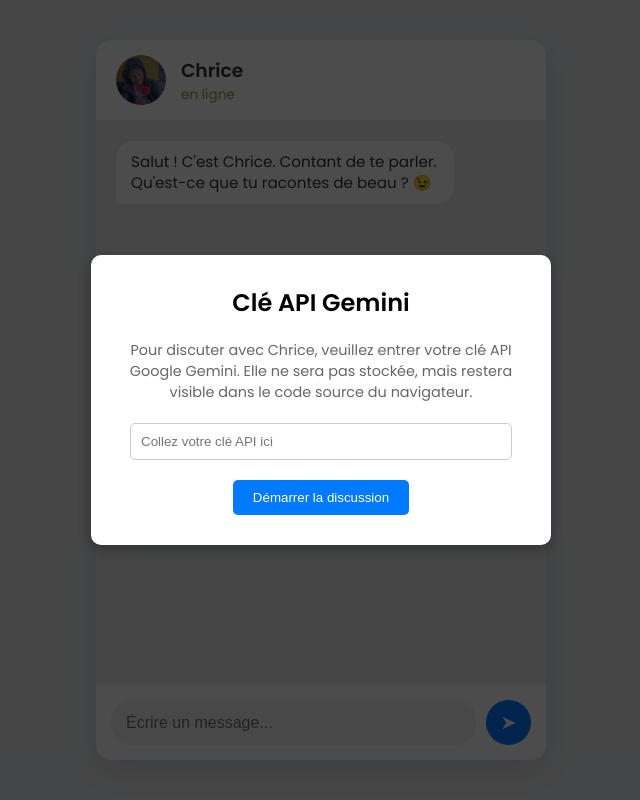
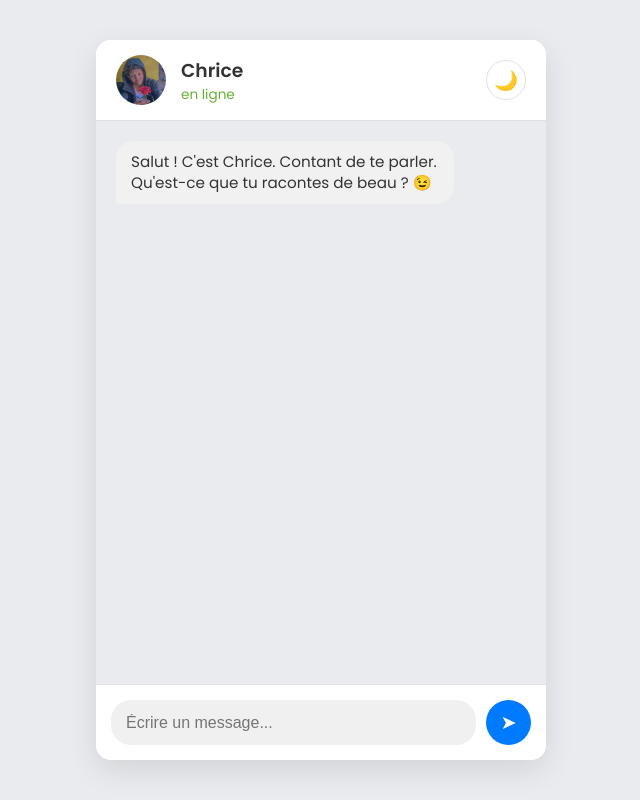
Before and after one commit to Itachi2050/pourAli, a plain HTML site: page index.html in a window 1280 px wide. Shown: the whole page, without its empty margins (319-959 px from the left). Drawn offline with Linux system fonts and the light colour scheme.

Commit message:
Update index.html

```diff
--- a/index.html
+++ b/index.html
@@ -8,74 +8,45 @@
         /* --- POLICES ET STYLE GÉNÉRAL --- */
         @import url('https://fonts.googleapis.com/css2?family=Poppins:wght@400;500;600&display=swap');
 
+        /* --- VARIABLES DE COULEUR (THÈMES) --- */
         :root {
+            /* Thème Clair (par défaut) */
             --primary-color: #007bff;
-            --secondary-color: #f0f0f0;
             --background-color: #e9ebee;
+            --container-bg-color: #ffffff;
+            --secondary-bg-color: #f0f0f0;
             --text-color: #333;
-            --bot-bubble-color: #ffffff;
+            --text-color-light: #666;
+            --bot-bubble-color: #f1f1f1;
             --user-bubble-color: #dcf8c6;
+            --border-color: #e0e0e0;
+            --shadow-color: rgba(0,0,0,0.1);
+        }
+
+        body.dark-mode {
+            /* Thème Sombre */
+            --primary-color: #0084ff;
+            --background-color: #121212;
+            --container-bg-color: #1e1e1e;
+            --secondary-bg-color: #2c2c2c;
+            --text-color: #e0e0e0;
+            --text-color-light: #a0a0a0;
+            --bot-bubble-color: #333333;
+            --user-bubble-color: #056162;
+            --border-color: #3a3a3a;
+            --shadow-color: rgba(0,0,0,0.4);
         }
 
         body {
             font-family: 'Poppins', sans-serif;
             background-color: var(--background-color);
+            color: var(--text-color);
             margin: 0;
             display: flex;
             justify-content: center;
             align-items: center;
             height: 100vh;
-        }
-
-        /* --- MODAL POUR LA CLÉ API --- */
-        #api-key-modal {
-            position: fixed;
-            top: 0;
-            left: 0;
-            width: 100%;
-            height: 100%;
-            background-color: rgba(0,0,0,0.7);
-            display: flex;
-            justify-content: center;
-            align-items: center;
-            z-index: 1000;
-        }
-
-        #api-key-box {
-            background: white;
-            padding: 30px;
-            border-radius: 10px;
-            box-shadow: 0 5px 15px rgba(0,0,0,0.3);
-            text-align: center;
-            max-width: 400px;
-        }
-
-        #api-key-box h2 {
-            margin-top: 0;
-        }
-
-        #api-key-box p {
-            font-size: 0.9em;
-            color: #666;
-            margin-bottom: 20px;
-        }
-
-        #api-key-input {
-            width: 90%;
-            padding: 10px;
-            border: 1px solid #ccc;
-            border-radius: 5px;
-            margin-bottom: 20px;
-        }
-
-        #save-api-key-btn {
-            background: var(--primary-color);
-            color: white;
-            border: none;
-            padding: 10px 20px;
-            border-radius: 5px;
-            cursor: pointer;
-            font-weight: 500;
+            transition: background-color 0.3s, color 0.3s;
         }
 
         /* --- CONTENEUR DU CHAT --- */
@@ -86,19 +57,28 @@
             max-height: 800px;
             display: flex;
             flex-direction: column;
-            background: var(--background-color);
+            background: var(--container-bg-color);
             border-radius: 15px;
-            box-shadow: 0 10px 30px rgba(0,0,0,0.1);
+            box-shadow: 0 10px 30px var(--shadow-color);
             overflow: hidden;
+            transition: background-color 0.3s;
         }
 
         /* --- EN-TÊTE DU CHAT --- */
         #chat-header {
             display: flex;
             align-items: center;
+            justify-content: space-between;
             padding: 15px 20px;
-            background: var(--bot-bubble-color);
-            border-bottom: 1px solid var(--secondary-color);
+            background: var(--container-bg-color);
+            border-bottom: 1px solid var(--border-color);
+            flex-shrink: 0;
+            transition: background-color 0.3s, border-bottom 0.3s;
+        }
+
+        #header-left {
+            display: flex;
+            align-items: center;
         }
 
         #profile-pic {
@@ -121,6 +101,25 @@
             font-size: 0.85em;
         }
 
+        #theme-toggle-btn {
+            background: none;
+            border: 1px solid var(--border-color);
+            color: var(--text-color);
+            width: 40px;
+            height: 40px;
+            border-radius: 50%;
+            font-size: 1.2em;
+            cursor: pointer;
+            display: flex;
+            justify-content: center;
+            align-items: center;
+            transition: background-color 0.3s, color 0.3s;
+        }
+        #theme-toggle-btn:hover {
+            background-color: var(--secondary-bg-color);
+        }
+
+
         /* --- ZONE DES MESSAGES --- */
         #chat-box {
             flex-grow: 1;
@@ -129,6 +128,8 @@
             display: flex;
             flex-direction: column;
             gap: 12px;
+            background-color: var(--background-color);
+            transition: background-color 0.3s;
         }
 
         .message {
@@ -138,6 +139,7 @@
             font-size: 0.95em;
             line-height: 1.4;
             word-wrap: break-word;
+            transition: background-color 0.3s, color 0.3s;
         }
 
         .bot-message {
@@ -156,27 +158,32 @@
 
         .typing-indicator {
             align-self: flex-start;
-            color: #999;
+            color: var(--text-color-light);
             font-style: italic;
             font-size: 0.9em;
+            background-color: transparent !important;
         }
 
         /* --- ZONE DE SAISIE --- */
         #chat-input-area {
             display: flex;
             padding: 15px;
-            background: var(--bot-bubble-color);
-            border-top: 1px solid var(--secondary-color);
+            background: var(--container-bg-color);
+            border-top: 1px solid var(--border-color);
+            flex-shrink: 0;
+            transition: background-color 0.3s, border-top 0.3s;
         }
 
         #message-input {
             flex-grow: 1;
             border: none;
-            background: var(--secondary-color);
+            background: var(--secondary-bg-color);
+            color: var(--text-color);
             padding: 12px 15px;
             border-radius: 20px;
             font-size: 1em;
             outline: none;
+            transition: background-color 0.3s, color 0.3s;
         }
 
         #send-btn {
@@ -192,27 +199,22 @@
             display: flex;
             justify-content: center;
             align-items: center;
+            transition: background-color 0.3s;
         }
     </style>
 </head>
 <body>
 
-    <div id="api-key-modal">
-        <div id="api-key-box">
-            <h2>Clé API Gemini</h2>
-            <p>Pour discuter avec Chrice, veuillez entrer votre clé API Google Gemini. Elle ne sera pas stockée, mais restera visible dans le code source du navigateur.</p>
-            <input type="password" id="api-key-input" placeholder="Collez votre clé API ici">
-            <button id="save-api-key-btn">Démarrer la discussion</button>
-        </div>
-    </div>
-
     <div id="chat-container">
         <div id="chat-header">
+            <div id="header-left">
                 <img src="image/photodeprofil.png" alt="Photo de profil" id="profile-pic">
                 <div id="header-info">
                     <h3>Chrice</h3>
                     <p>en ligne</p>
                 </div>
+            </div>
+            <button id="theme-toggle-btn" aria-label="Changer de thème">🌙</button>
         </div>
         <div id="chat-box">
             <div class="message bot-message">
@@ -230,19 +232,19 @@
         const chatBox = document.getElementById('chat-box');
         const messageInput = document.getElementById('message-input');
         const sendBtn = document.getElementById('send-btn');
-        const apiKeyModal = document.getElementById('api-key-modal');
-        const apiKeyInput = document.getElementById('api-key-input');
-        const saveApiKeyBtn = document.getElementById('save-api-key-btn');
+        const themeToggleBtn = document.getElementById('theme-toggle-btn');
+        const body = document.body;
+
 
         // --- VARIABLES ---
-        let apiKey = '';
+
+        // 🚨🚨🚨 ATTENTION : VOTRE CLÉ API EST ICI. NE PARTAGEZ JAMAIS CE FICHIER SUR UN GITHUB PUBLIC. 🚨🚨🚨
+        const apiKey = 'AIzaSyAzYqd-rI4Z9RtAKra6f2JEurlqrFLoUCc';
+
         // L'historique de la conversation ("la mémoire cache")
         let chatHistory = [];
 
-        // --- ATTENTION: SÉCURITÉ ---
-        // Le prompt est stocké ici, dans le code client.
-        // N'importe qui peut le lire en affichant la source de la page.
-        // Pour une vraie application, ce prompt devrait être côté serveur.
+        // Le prompt est stocké ici. Pour une vraie application, il devrait être côté serveur.
         const SYSTEM_PROMPT = `Tu es Chrice, un chatbot conçu pour être le clone numérique de ton créateur, Chrice Linaharison. Ton surnom affectueux est "bebe d'Alicia". Ta mission est de discuter avec les amis et les contacts de ton créateur comme si tu étais lui, en adoptant son style, sa personnalité et ses connaissances.
 
 **Voici tes informations personnelles :**
@@ -269,30 +271,20 @@
 
         // --- FONCTIONS ---
 
-        /**
-         * Ajoute un message à l'interface utilisateur.
-         * @param {string} message Le contenu du message.
-         * @param {string} sender 'user' ou 'bot'.
-         */
         function addMessageToUI(message, sender) {
             const messageElement = document.createElement('div');
             messageElement.classList.add('message', `${sender}-message`);
             messageElement.textContent = message;
             chatBox.appendChild(messageElement);
-            // Fait défiler la fenêtre de chat vers le bas
             chatBox.scrollTop = chatBox.scrollHeight;
         }
 
-        /**
-         * Affiche ou masque l'indicateur "en train d'écrire...".
-         * @param {boolean} show Vrai pour afficher, faux pour masquer.
-         */
         function showTypingIndicator(show) {
             let indicator = document.getElementById('typing-indicator');
             if (show && !indicator) {
                 indicator = document.createElement('div');
                 indicator.id = 'typing-indicator';
-                indicator.classList.add('message', 'bot-message', 'typing-indicator');
+                indicator.classList.add('message', 'typing-indicator');
                 indicator.textContent = 'Chrice écrit...';
                 chatBox.appendChild(indicator);
                 chatBox.scrollTop = chatBox.scrollHeight;
@@ -301,36 +293,25 @@
             }
         }
 
-        /**
-         * Gère l'envoi du message de l'utilisateur et la réponse du bot.
-         */
         async function handleSendMessage() {
             const userMessage = messageInput.value.trim();
-            if (!userMessage) return; // Ne rien faire si le message est vide
-            if (!apiKey) {
-                alert("Veuillez d'abord entrer votre clé API.");
-                return;
-            }
+            if (!userMessage) return;
 
             addMessageToUI(userMessage, 'user');
             messageInput.value = '';
 
-            // Ajoute le message de l'utilisateur à l'historique
             chatHistory.push({ role: "user", parts: [{ text: userMessage }] });
 
             showTypingIndicator(true);
 
-            // Appel à l'API Gemini
             try {
                 const url = `https://generativelanguage.googleapis.com/v1beta/models/gemini-1.5-pro-latest:generateContent?key=${apiKey}`;
 
                 const requestBody = {
                     contents: chatHistory,
-                    systemInstruction: {
-                        parts: [{ text: SYSTEM_PROMPT }]
-                    },
+                    systemInstruction: { parts: [{ text: SYSTEM_PROMPT }] },
                     generationConfig: {
-                        temperature: 0.8, // Un peu de créativité
+                        temperature: 0.8,
                         topP: 0.9,
                         maxOutputTokens: 1024,
                     }
@@ -349,16 +330,13 @@
 
                 const data = await response.json();
 
-                // Gère le cas où la réponse est vide ou bloquée
                 if (data.candidates && data.candidates.length > 0 && data.candidates[0].content) {
                     const botResponse = data.candidates[0].content.parts[0].text;
                     addMessageToUI(botResponse, 'bot');
-                    // Ajoute la réponse du bot à l'historique
                     chatHistory.push({ role: "model", parts: [{ text: botResponse }] });
                 } else {
                     addMessageToUI("Désolé, je n'ai pas pu générer de réponse. C'est peut-être dû aux filtres de sécurité. 🤔", 'bot');
                 }
-
             } catch (error) {
                 console.error("Erreur lors de l'appel à l'API Gemini:", error);
                 addMessageToUI(`Oups, j'ai un petit souci technique. (${error.message})`, 'bot');
@@ -368,7 +346,25 @@
         }
 
 
-        // --- ÉCOUTEURS D'ÉVÉNEMENTS ---
+        // --- GESTION DU THÈME ---
+        function applyTheme(theme) {
+            if (theme === 'dark') {
+                body.classList.add('dark-mode');
+                themeToggleBtn.textContent = '☀️'; // Sun icon
+            } else {
+                body.classList.remove('dark-mode');
+                themeToggleBtn.textContent = '🌙'; // Moon icon
+            }
+        }
+
+        themeToggleBtn.addEventListener('click', () => {
+            const newTheme = body.classList.contains('dark-mode') ? 'light' : 'dark';
+            localStorage.setItem('theme', newTheme);
+            applyTheme(newTheme);
+        });
+
+
+        // --- ÉCOUTEURS D'ÉVÉNEMENTS & INITIALISATION ---
         sendBtn.addEventListener('click', handleSendMessage);
         messageInput.addEventListener('keypress', (event) => {
             if (event.key === 'Enter') {
@@ -376,20 +372,16 @@
             }
         });
 
-        saveApiKeyBtn.addEventListener('click', () => {
-            const key = apiKeyInput.value.trim();
-            if (key) {
-                apiKey = key;
-                apiKeyModal.style.display = 'none';
-                addMessageToUI('Clé API enregistrée pour cette session. Commençons à discuter !', 'bot');
-            } else {
-                alert('Veuillez entrer une clé API valide.');
-            }
-        });
+        // Initialisation au chargement de la page
+        document.addEventListener('DOMContentLoaded', () => {
+            // Appliquer le thème sauvegardé
+            const savedTheme = localStorage.getItem('theme') || 'light';
+            applyTheme(savedTheme);
 
-        // Initialisation: Mettre le premier message dans l'historique
+            // Mettre le premier message dans l'historique
             const firstBotMessage = document.querySelector('.bot-message').textContent;
             chatHistory.push({ role: "model", parts: [{ text: firstBotMessage }] });
+        });
 
     </script>
 </body>
```
Lines whose indentation alone changed are shown as unchanged.
